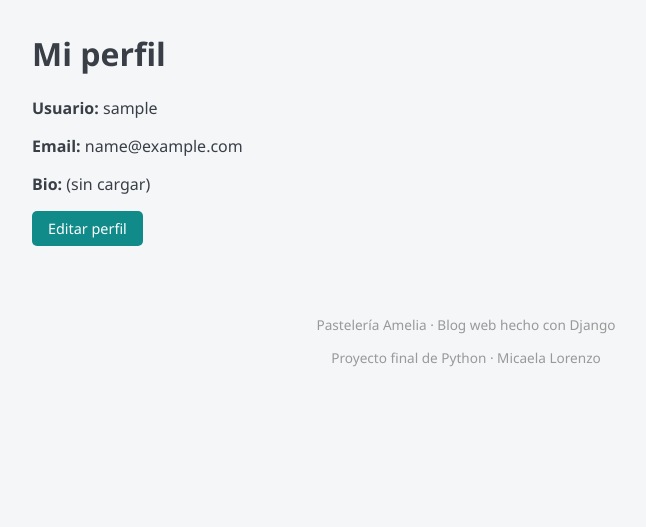
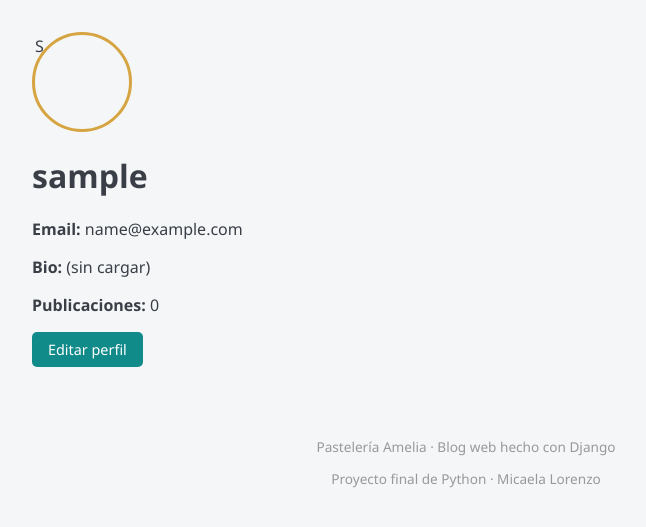
Before and after one commit to MicaLorenzo/blog-pasteleria-amelia, a Django app: page /usuarios/perfil/ in a window 1280 px wide. Shown: the part 55-582 px from the top of the page, without its empty margins (174-820 px from the left). Run offline with Django 5.2, Linux system fonts and the light colour scheme; the visitor is signed in with stand-in values (Sample User, id 1); data comes from the database, SQL or seed files in the repository; data that the repository does not hold is empty.

Commit message:
Plantillas de usuarios: login, registro y perfil

```diff
--- a/usuarios/forms.py
+++ b/usuarios/forms.py
@@ -30,4 +30,5 @@ class PerfilUsuarioForm(forms.ModelForm):
     class Meta:
         model = PerfilUsuario
         fields = ["bio", "avatar"]
+        labels = {"bio": "Bio", "avatar": "Foto de perfil (opcional)"}
         widgets = {"bio": forms.TextInput(attrs={"placeholder": "Contanos algo sobre vos"})}
--- a/usuarios/templates/usuarios/editar_perfil.html
+++ b/usuarios/templates/usuarios/editar_perfil.html
@@ -1,10 +1,13 @@
 {% extends "base.html" %}
-{% block titulo %}Editar perfil — Blog Web{% endblock %}
+{% block titulo %}Editar perfil — Pastelería Amelia{% endblock %}
 {% block contenido %}
+    <div class="caja-form">
         <h1>Editar perfil</h1>
         <form method="post" enctype="multipart/form-data">
             {% csrf_token %}
             {{ form.as_p }}
             <button class="boton" type="submit">Guardar cambios</button>
+            <a class="boton secundario" href="{% url 'perfil' %}">Cancelar</a>
         </form>
+    </div>
 {% endblock %}
--- a/usuarios/templates/usuarios/login.html
+++ b/usuarios/templates/usuarios/login.html
@@ -1,6 +1,7 @@
 {% extends "base.html" %}
-{% block titulo %}Iniciar sesión — Blog Web{% endblock %}
+{% block titulo %}Iniciar sesión — Pastelería Amelia{% endblock %}
 {% block contenido %}
+    <div class="caja-form">
         <h1>Iniciar sesión</h1>
         <form method="post">
             {% csrf_token %}
@@ -9,4 +10,5 @@
             <button class="boton" type="submit">Ingresar</button>
         </form>
         <p>¿No tenés cuenta? <a href="{% url 'registro' %}">Registrate</a></p>
+    </div>
 {% endblock %}
--- a/usuarios/templates/usuarios/perfil.html
+++ b/usuarios/templates/usuarios/perfil.html
@@ -1,12 +1,16 @@
 {% extends "base.html" %}
-{% block titulo %}Mi perfil — Blog Web{% endblock %}
+{% block titulo %}Mi perfil — Pastelería Amelia{% endblock %}
 {% block contenido %}
-    <h1>Mi perfil</h1>
-    {% if perfil.avatar %}
-        <img class="avatar-perfil" src="{{ perfil.avatar.url }}" alt="Avatar de {{ user.username }}">
-    {% endif %}
-    <p><strong>Usuario:</strong> {{ user.username }}</p>
-    <p><strong>Email:</strong> {{ user.email }}</p>
-    <p><strong>Bio:</strong> {{ perfil.bio|default:"(sin cargar)" }}</p>
-    <a class="boton" href="{% url 'editar_perfil' %}">Editar perfil</a>
+    <div class="caja-form perfil">
+        {% if perfil.avatar %}
+            <img class="avatar-perfil" src="{{ perfil.avatar.url }}" alt="Avatar de {{ user.username }}">
+        {% else %}
+            <div class="avatar-perfil avatar-vacio">{{ user.username|first|upper }}</div>
+        {% endif %}
+        <h1>{{ user.username }}</h1>
+        <p><strong>Email:</strong> {{ user.email|default:"(sin cargar)" }}</p>
+        <p><strong>Bio:</strong> {{ perfil.bio|default:"(sin cargar)" }}</p>
+        <p><strong>Publicaciones:</strong> {{ user.posts.count }}</p>
+        <a class="boton" href="{% url 'editar_perfil' %}">Editar perfil</a>
+    </div>
 {% endblock %}
--- a/usuarios/templates/usuarios/registro.html
+++ b/usuarios/templates/usuarios/registro.html
@@ -1,6 +1,7 @@
 {% extends "base.html" %}
-{% block titulo %}Registro — Blog Web{% endblock %}
+{% block titulo %}Registro — Pastelería Amelia{% endblock %}
 {% block contenido %}
+    <div class="caja-form">
         <h1>Crear cuenta</h1>
         <form method="post">
             {% csrf_token %}
@@ -8,4 +9,5 @@
             <button class="boton" type="submit">Registrarme</button>
         </form>
         <p>¿Ya tenés cuenta? <a href="{% url 'login' %}">Iniciá sesión</a></p>
+    </div>
 {% endblock %}
```
Lines whose indentation alone changed are shown as unchanged.
